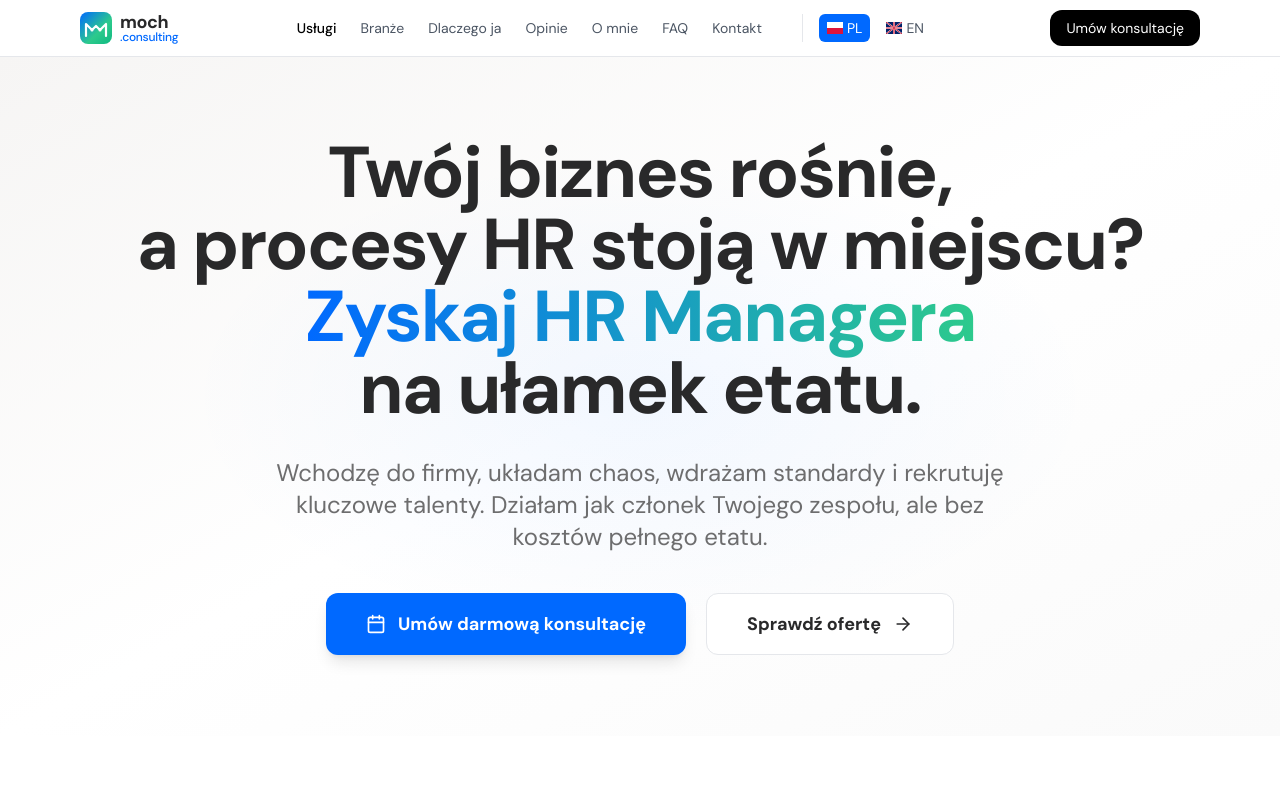
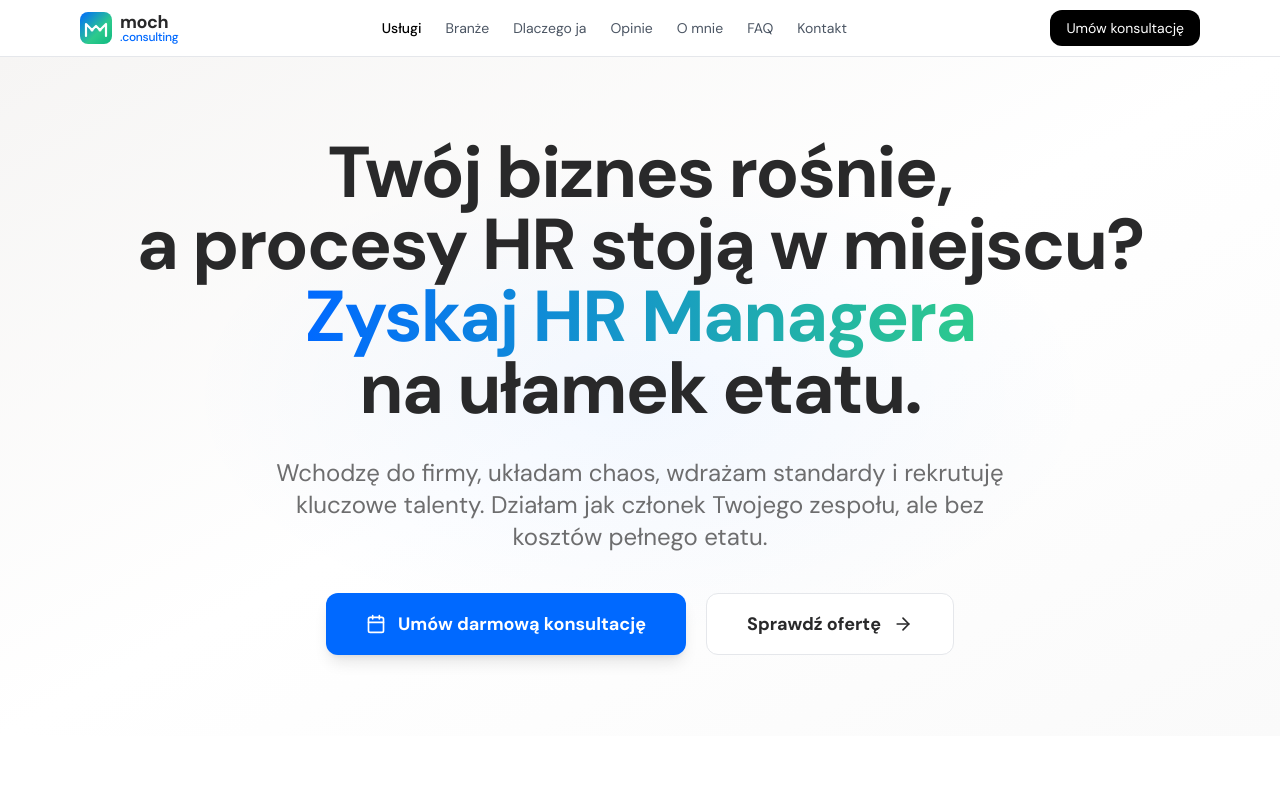
Before and after one commit to mocher1/moch.consulting2, a React (Vite) app: page / in a window 1280 px wide. Shown: the top 800 px of the page. Built offline with nearby package versions, Linux system fonts and the light colour scheme; a web font is replaced by a local one.

Commit message:
Hide English version of the website

```diff
--- a/src/App.tsx
+++ b/src/App.tsx
@@ -2,7 +2,6 @@ import React from 'react';
 import { Routes, Route } from 'react-router-dom';
 import Navbar from './components/Navbar';
 import HomePL from './components/HomePL';
-import HomeEN from './components/HomeEN';
 
 function App() {
   return (
@@ -10,7 +9,6 @@ function App() {
       <Navbar />
       <Routes>
         <Route path="/" element={<HomePL />} />
-        <Route path="/en" element={<HomeEN />} />
       </Routes>
     </>
   );
--- a/src/components/Navbar.tsx
+++ b/src/components/Navbar.tsx
@@ -11,20 +11,9 @@ const LINKS_PL = [
   { href: "#contact", label: "Kontakt" },
 ];
 
-const LINKS_EN = [
-  { href: "#services", label: "Services" },
-  { href: "#industries", label: "Industries" },
-  { href: "#why", label: "Why Me" },
-  { href: "#testimonials", label: "Testimonials" },
-  { href: "#about", label: "About" },
-  { href: "#faq", label: "FAQ" },
-  { href: "#contact", label: "Contact" }
-];
-
 export default function Navbar() {
   const location = useLocation();
-  const isEnglish = location.pathname.startsWith('/en');
-  const links = isEnglish ? LINKS_EN : LINKS_PL;
+  const links = LINKS_PL;
   const [active, setActive] = useState<string>("#");
 
   useEffect(() => {
@@ -48,9 +37,7 @@ export default function Navbar() {
 
   // Handle active state for route-based links
   useEffect(() => {
-    if (location.pathname === '/kalkulatory') {
-      setActive('/kalkulatory');
-    } else if (location.pathname === '/' || location.pathname === '/en') {
+    if (location.pathname === '/') {
       // Reset to default for home pages - will be handled by intersection observer
       setActive('#');
     }
@@ -96,75 +83,14 @@ export default function Navbar() {
             ))}
           </ul>
 
-          {/* Language Switcher */}
-          <div className="flex items-center gap-2 ml-4 border-l border-gray-200 pl-4">
-            <Link
-              to="/"
-              className={`flex items-center gap-1 px-2 py-1 rounded-md text-sm transition-colors ${
-                !isEnglish ? 'bg-mind-content-blue text-white' : 'text-gray-600 hover:text-black hover:bg-gray-100'
-              }`}
-            >
-              <svg width="16" height="12" viewBox="0 0 16 12" className="shrink-0">
-                <rect width="16" height="6" fill="#ffffff"/>
-                <rect y="6" width="16" height="6" fill="#dc143c"/>
-              </svg>
-              PL
-            </Link>
-            <Link
-              to="/en"
-              className={`flex items-center gap-1 px-2 py-1 rounded-md text-sm transition-colors ${
-                isEnglish ? 'bg-mind-content-blue text-white' : 'text-gray-600 hover:text-black hover:bg-gray-100'
-              }`}
-            >
-              <svg width="16" height="12" viewBox="0 0 16 12" className="shrink-0">
-                <rect width="16" height="12" fill="#012169"/>
-                <path d="M0 0l16 12M16 0L0 12" stroke="#ffffff" strokeWidth="1.5"/>
-                <path d="M0 0l16 12M16 0L0 12" stroke="#c8102e" strokeWidth="1"/>
-                <path d="M8 0v12M0 6h16" stroke="#ffffff" strokeWidth="2"/>
-                <path d="M8 0v12M0 6h16" stroke="#c8102e" strokeWidth="1.2"/>
-              </svg>
-              EN
-            </Link>
-          </div>
         </div>
 
         <a
           href="#contact"
           className="hidden lg:inline-flex text-sm px-4 py-2 rounded-xl bg-black text-white hover:opacity-90 focus-visible:ring-2 focus-visible:ring-black focus-visible:ring-offset-2 transition-all"
         >
-          {isEnglish ? 'Start Hiring' : 'Umów konsultację'}
+          Umów konsultację
         </a>
-
-        {/* Mobile Language Switcher */}
-        <div className="md:hidden flex items-center gap-2">
-          <Link
-            to="/"
-            className={`flex items-center gap-1 px-2 py-1 rounded-md text-sm transition-colors ${
-              !isEnglish ? 'bg-mind-content-blue text-white' : 'text-gray-600 hover:text-black'
-            }`}
-          >
-            <svg width="16" height="12" viewBox="0 0 16 12" className="shrink-0">
-              <rect width="16" height="6" fill="#ffffff"/>
-              <rect y="6" width="16" height="6" fill="#dc143c"/>
-            </svg>
-            <span className="hidden sm:inline">PL</span>
-          </Link>
-          <Link
-            to="/en"
-            className={`flex items-center gap-1 px-2 py-1 rounded-md text-sm transition-colors ${
-              isEnglish ? 'bg-mind-content-blue text-white' : 'text-gray-600 hover:text-black'
-            }`}
-          >
-            <svg width="16" height="12" viewBox="0 0 16 12" className="shrink-0">
-              <rect width="16" height="12" fill="#012169"/>
-              <path d="M0 0l16 12M16 0L0 12" stroke="#ffffff" strokeWidth="1.5"/>
-              <path d="M0 0l16 12M16 0L0 12" stroke="#c8102e" strokeWidth="1"/>
-              <path d="M8 0v12M0 6h16" stroke="#ffffff" strokeWidth="2"/>
-              <path d="M8 0v12M0 6h16" stroke="#c8102e" strokeWidth="1.2"/>
-            </svg>
-            <span className="hidden sm:inline">EN</span>
-          </Link>
-        </div>
       </nav>
     </header>
   );
```
